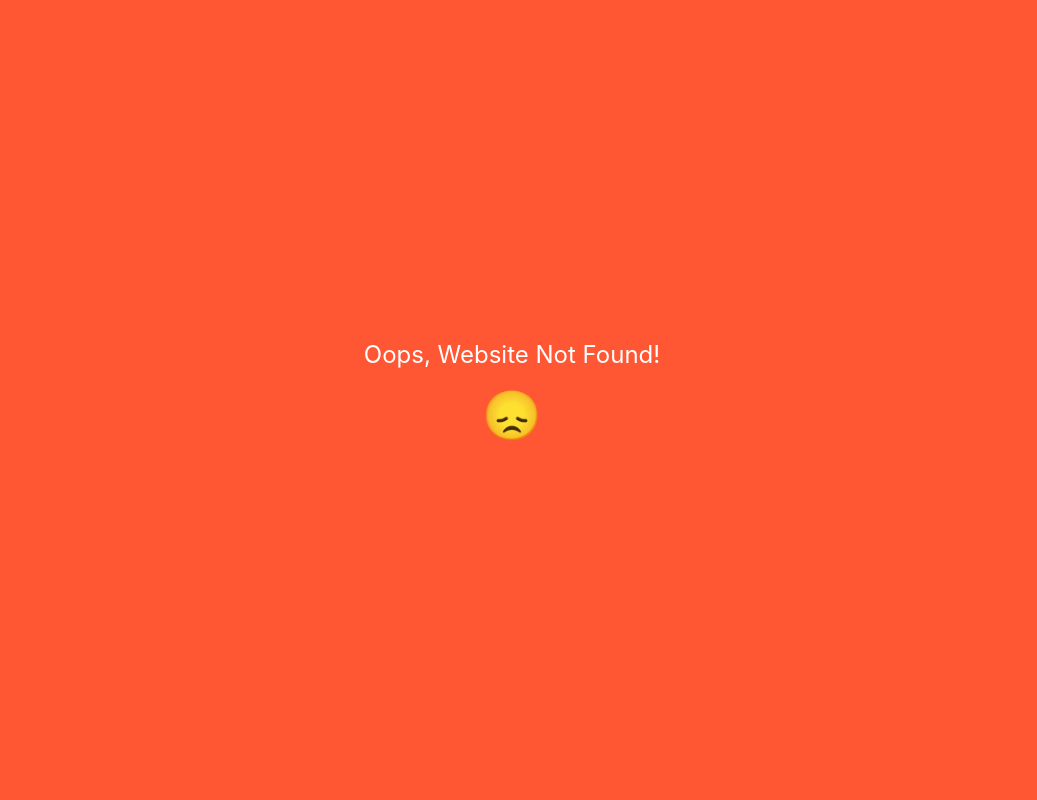
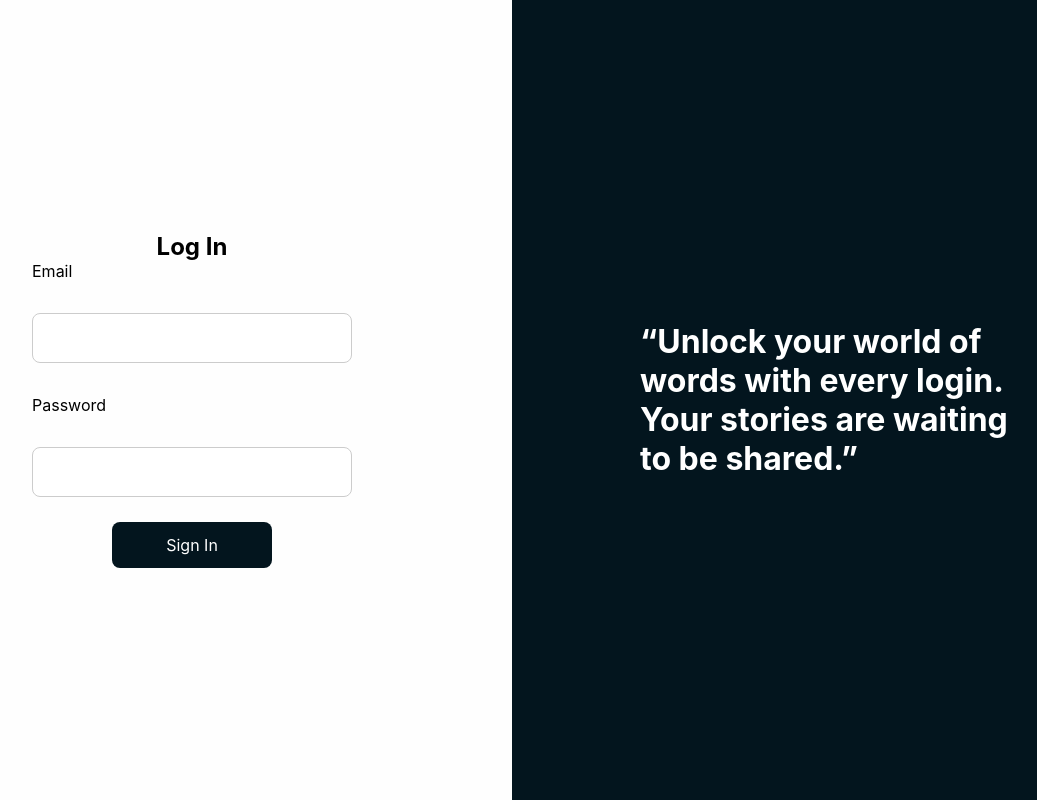
Before and after one commit to Layla-Hammoud/Knowledge-Corner-frontend, a React (Create React App) app: page /login in a window 1280 px wide. Before the commit this address had no page. Shown: the whole page, without its empty margins (128-1165 px from the left). Built offline with nearby package versions, Linux system fonts and the light colour scheme.

Commit message:
login page

```diff
--- /dev/null
+++ b/src/components/LoginForm/LoginForm.js
@@ -0,0 +1,42 @@
+import { useState } from "react";
+import style from "./LoginFrom.module.css";
+
+function LoginForm() {
+  const [credentials, setCredentials] = useState({ email: "", password: "" });
+  function handleChange(e) {
+    setCredentials({ ...credentials, [e.target.name]: e.target.value });
+  }
+  return (
+    <>
+      <div className={style.loginWrapper}>
+        <label>Email</label>
+        <input
+          name="email"
+          value={credentials.email}
+          className={style.loginInput}
+          type="text"
+          onChange={handleChange}
+        />
+        <label>Password</label>
+        <input
+          name="password"
+          value={credentials.password}
+          className={style.loginInput}
+          type="password"
+          onChange={handleChange}
+        />
+      </div>
+      <div className={style.loginBtnWrapper}>
+        <button
+          className={style.loginSubmit}
+          onClick={(e) => {
+            e.preventDefault();
+            console.log("Button");
+          }}
+        >Sign In</button>
+      </div>
+    </>
+  );
+}
+
+export default LoginForm;
--- /dev/null
+++ b/src/components/LoginForm/LoginFrom.module.css
@@ -0,0 +1,26 @@
+.loginWrapper {
+  display: flex;
+  flex-direction: column;
+  width: 50%;
+  gap: 2rem;
+}
+.loginInput {
+  width: 100%;
+  padding: 16px;
+  border-radius: 8px;
+  border: 1px solid #ccc;
+}
+.loginSubmit {
+  background-color: #03151e;
+  padding: 10px;
+  color: white;
+  margin-top: 25px;
+  cursor: pointer;
+  border: 1px solid transparent;
+  transition: all 0.2s ease;
+}
+.loginSubmit:hover {
+  color: #03151e;
+  border-color: #03151e;
+  background-color: #fff;
+}
--- /dev/null
+++ b/src/pages/Login/Login.js
@@ -0,0 +1,21 @@
+import LoginForm from "../../components/LoginForm/LoginForm";
+import style from "./Login.module.css";
+
+function Login() {
+  return (
+    <div className={style.loginPageContainer}>
+      <div className={style.loginFormContainer}>
+        <h2>Log In</h2>
+        <LoginForm />
+      </div>
+      <div className={style.loginHeroSide}>
+        <h1>
+          “Unlock your world of words with every login. Your stories are waiting
+          to be shared.”
+        </h1>
+      </div>
+    </div>
+  );
+}
+
+export default Login;
--- /dev/null
+++ b/src/pages/Login/Login.module.css
@@ -0,0 +1,24 @@
+.loginPageContainer {
+  display: flex;
+  width: 100%;
+  height: 100vh;
+  justify-content: space-between;
+}
+.loginFormContainer {
+  width: 50%;
+  display: flex;
+  flex-direction: column;
+  align-items: center;
+  justify-content: center;
+}
+.loginHeroSide{
+    width: 50%;
+    display: flex;
+    align-items: center;
+    justify-content: center;
+    background-color: #03151E;
+    color: white;
+}
+.loginHeroSide h1{
+    width: 60%;
+}
--- a/src/routes/AppRoutes.js
+++ b/src/routes/AppRoutes.js
@@ -1,34 +1,36 @@
-import React from 'react'
+import React from "react";
 import { Route, Routes } from "react-router-dom";
-import AllAuthors from '../components/AllAuthors/AllAuthors';
+import AllAuthors from "../components/AllAuthors/AllAuthors";
 import AllBooks from "../components/AllBooks/AllBooks";
-import SingleBook from '../pages/SingleBook/SingleBook'
+import SingleBook from "../pages/SingleBook/SingleBook";
 import Landing from "../pages/Landing/Landing";
-import Dashboard from '../pages/Admin/dashboard'
+import Dashboard from "../pages/Admin/dashboard";
 import UserOutlet from "../Outlet/userOutlet";
-import NotFound from '../components/NotFound/WebsiteNotFound'
-import AboutUs from '../pages/AboutUs/AboutUs';
-import SingleAuther from '../pages/SingleAuther/SingleAuther';
+import NotFound from "../components/NotFound/WebsiteNotFound";
+import AboutUs from "../pages/AboutUs/AboutUs";
+import SingleAuther from "../pages/SingleAuther/SingleAuther";
+import Login from "../pages/Login/Login";
 
 function AppRoutes() {
   return (
     <Routes>
+      <Route exact path="/" element={<UserOutlet />}>
+        <Route exact path="/" element={<Landing />}>
+          {" "}
+        </Route>
+        <Route path="/AllBooks" element={<AllBooks />}></Route>
+        <Route path="/AllAuthors" element={<AllAuthors />}></Route>
+        <Route path="/SingleBook" element={<SingleBook />}></Route>
+        <Route path="/AboutUs" element={<AboutUs />}></Route>
+        <Route path="/SingleAuthor" element={<SingleAuther />}></Route>
+      </Route>
+      <Route path="/login" element={<Login />}></Route>
 
-        <Route exact path="/" element={<UserOutlet />}>
-          <Route exact path="/" element={<Landing />}> </Route>
-          <Route path="/AllBooks" element={<AllBooks />}></Route>
-          <Route path="/AllAuthors" element={<AllAuthors />}></Route>
-          <Route path="/SingleBook" element={<SingleBook/>}></Route>
-          <Route path='/AboutUs' element={<AboutUs/>}></Route>
-          <Route path='/SingleAuthor' element={<SingleAuther/>}></Route>
-        </Route>
+      <Route path="/dashboard/*" element={<Dashboard />}></Route>
 
-        <Route path="/dashboard/*" element={<Dashboard/>}></Route>
-
-        <Route path="/*" element={<NotFound/>}></Route>
-
-      </Routes>
-  )
+      <Route path="/*" element={<NotFound />}></Route>
+    </Routes>
+  );
 }
 
-export default AppRoutes
+export default AppRoutes;
```
